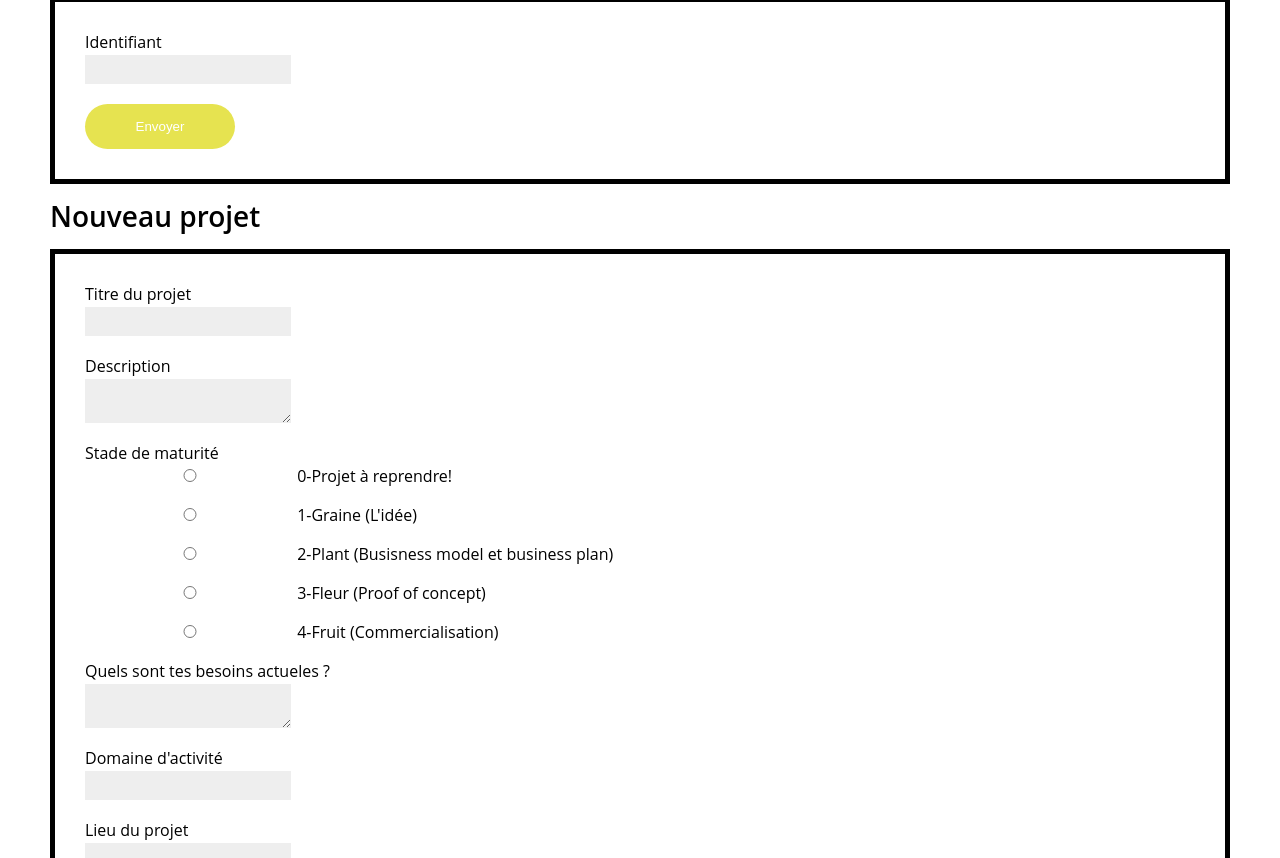
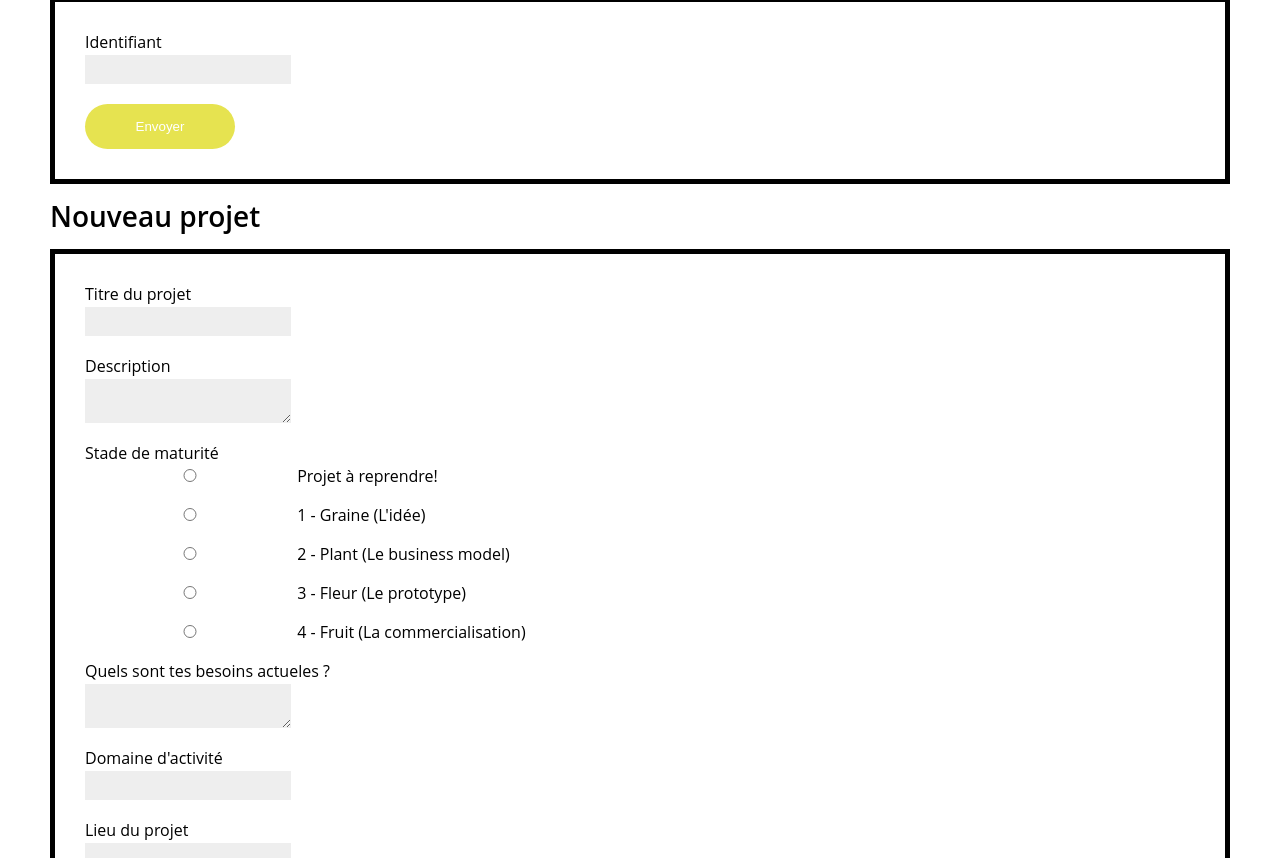
Before and after one commit to RolletQuentin/ia-pau-12-2023, a Vue app in the folder frontend/: page /inscription in a window 1280 px wide. Shown: the part 323-1181 px from the top of the page. Built offline with nearby package versions, Linux system fonts and the light colour scheme.

Commit message:
fix login

```diff
--- a/frontend/src/components/Forms/LoginForm.vue
+++ b/frontend/src/components/Forms/LoginForm.vue
@@ -2,11 +2,11 @@
     <FormWrapper>
         <form>
             <div>
-                <label for="id">Identifiant</label>
-                <input v-model="id" id="id" />
+                <label for="identifiant">Identifiant</label>
+                <input type="text" v-model="identifiant" id="identifiant" required />
             </div>
-            <button :onclick="submitForm">Envoyer</button>
         </form>
+        <button @click="submitForm">Envoyer</button>
     </FormWrapper>
 </template>
 
@@ -19,23 +19,26 @@ export default {
         FormWrapper
     },
     setup() {
-        const id = ref('')
+        const identifiant = ref('')
 
         function submitForm() {
             const data = {
-                id: id.value
+                id: identifiant.value
             }
-            fetch('http://localhost:8000/login', {
+            fetch('http://localhost:8000/login/', {
                 method: 'POST',
                 headers: {
                     'Content-Type': 'application/json'
                 },
                 body: JSON.stringify(data)
             })
+                .then((response) => response.json())
+                .then((data) => console.log(data))
+                .catch((error) => console.error(error))
         }
 
         return {
-            id,
+            identifiant,
             submitForm
         }
     }
--- a/frontend/src/components/Forms/ProjectForm.vue
+++ b/frontend/src/components/Forms/ProjectForm.vue
@@ -42,7 +42,6 @@
                             v-model="listChosenOdd"
                             :value="odd"
                             :id="'odd_' + index"
-                            required
                         />
                         {{ odd }}
                     </label>
@@ -54,8 +53,8 @@
                 <label for="coproducts">Coproduits</label>
                 <input v-model="coproducts" type="text" id="coproducts" required />
             </div>
-            <button :onclick="submitForm">Envoyer</button>
         </form>
+        <button :onclick="submitForm">Envoyer</button>
     </FormWrapper>
 </template>
 
@@ -71,11 +70,11 @@ export default {
         const projectTitle = ref('')
         const projectDescription = ref('')
         const maturityStages = ref([
-            '0-Projet à reprendre!',
-            "1-Graine (L'idée)",
-            '2-Plant (Busisness model et business plan)',
-            '3-Fleur (Proof of concept)',
-            '4-Fruit (Commercialisation)'
+            'Projet à reprendre!',
+            "1 - Graine (L'idée)",
+            '2 - Plant (Le business model)',
+            '3 - Fleur (Le prototype)',
+            '4 - Fruit (La commercialisation)'
         ])
         const maturityStage = ref()
         const projectNeeds = ref('')
@@ -118,7 +117,7 @@ export default {
                 matieres_entrantes: inMaterials.value,
                 coproduits: coproducts.value
             }
-            fetch('http://localhost:8000/create-project', {
+            fetch('http://localhost:8000/create-project/', {
                 method: 'POST',
                 headers: {
                     'Content-Type': 'application/json'
```
